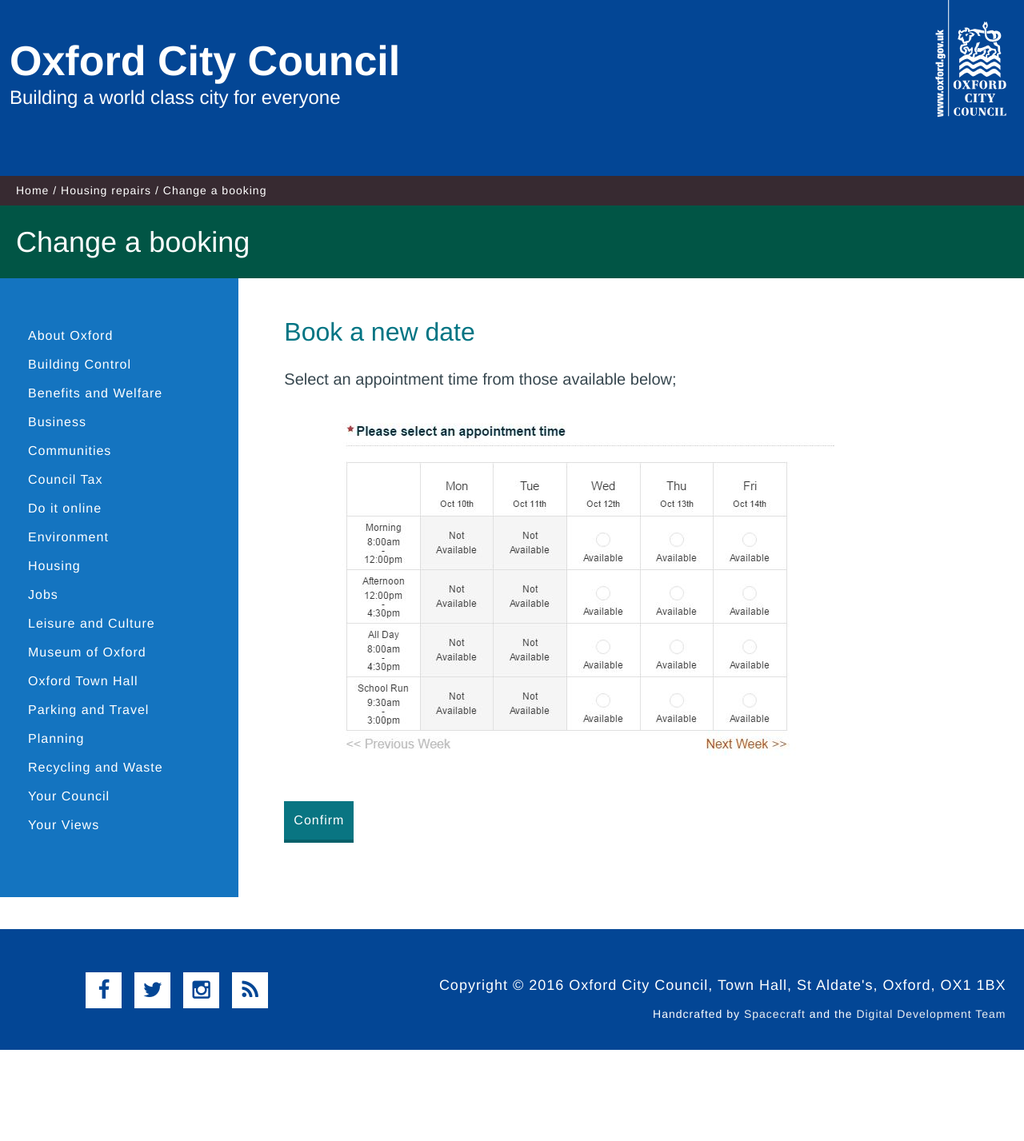
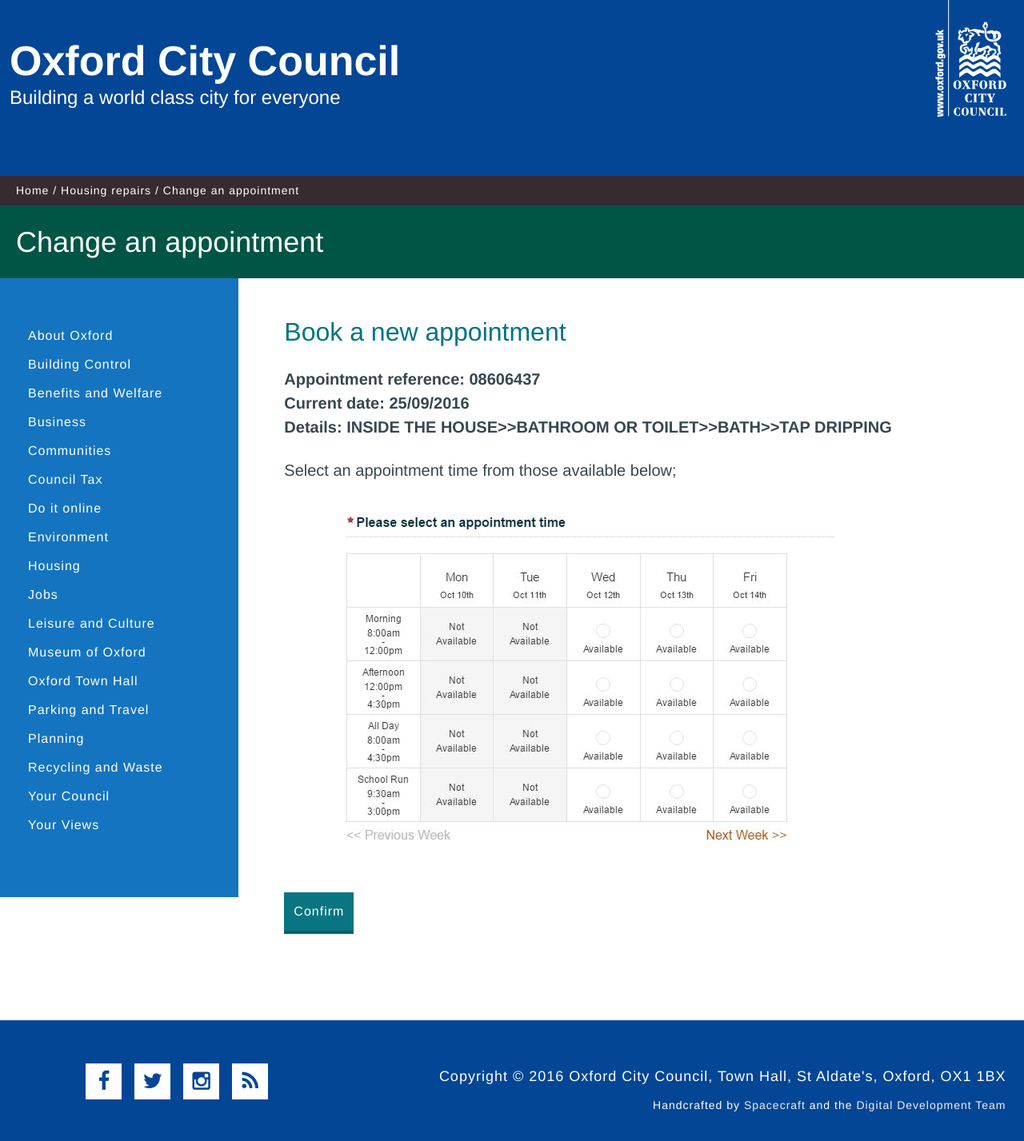
Before and after one commit to OxfordCityCouncil/OxfordCityCouncil.github.io, a Jekyll site: the page built from repairs/change.html, in a window 1280 px wide. Shown: the whole page at 80% size. Built offline with Jekyll 4.4.1, drawn with Linux system fonts in a browser that asks for light colours; before the commit the page ends 1313 px from its top, so only the background shows below that.

Commit message:
Post-testing updates

```diff
--- a/repairs/change.html
+++ b/repairs/change.html
@@ -1,8 +1,12 @@
 ---
 layout: repairs
-title: Change a booking
+title: Change an appointment
 ---
-<h2>Book a new date</h2>
+<h2>Book a new appointment</h2>
+
+<p><strong>Appointment reference: 08606437</br>
+  Current date: 25/09/2016</br>
+  Details: INSIDE THE HOUSE>>BATHROOM OR TOILET>>BATH>>TAP DRIPPING</strong></p>
 <p>Select an appointment time from those available below;</p>
 <img src="../images/appointment screen.JPG">
 <p><a class="button" href="change-confirm.html">Confirm</a>
```
